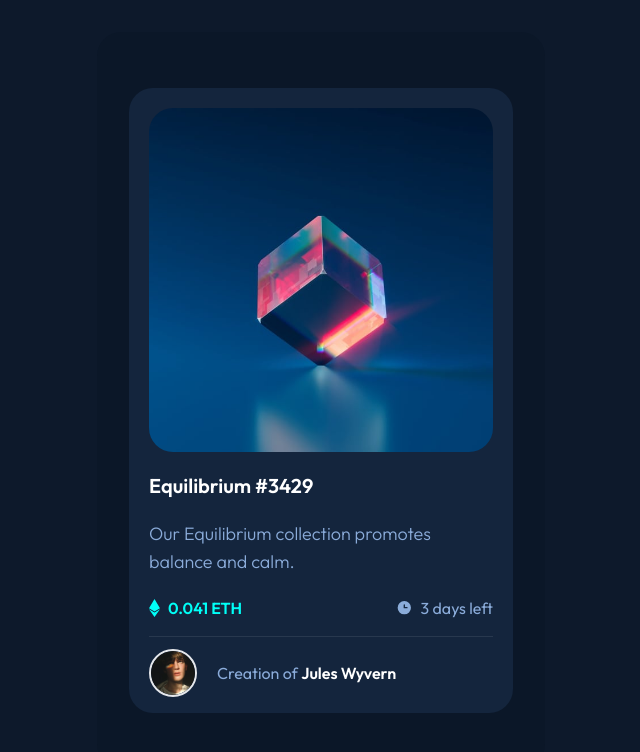
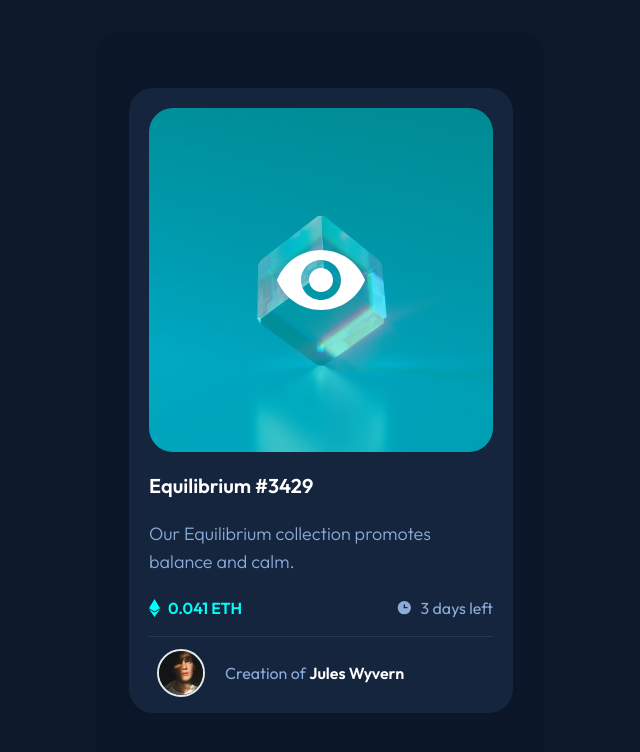
Before and after one commit to krystiano13/nft_card_preview, a website: page index.html in a window 1280 px wide. Shown: the whole page, without its empty margins (319-959 px from the left). Drawn offline with Linux system fonts and the light colour scheme.

Commit message:
create img hover result

```diff
--- a/index.html
+++ b/index.html
@@ -11,7 +11,12 @@
     <main class="w-full h-maximum bg-veryDarkBlue-100 flex justify-center items-center" >
         <div class="w-103 max-[500px]:w-[95vw] h-103 max-[500px]:h-[650px] bg-veryDarkBlue-50 flex justify-center items-center rounded-3xl" id="wrapper">
             <div class="w-102 max-[500px]:w-[93vw] max-[500px]:h-[640px] bg-veryDarkBlue-200 rounded-3xl p-5 flex flex-col justify-evenly" id="content">
-                <img class="rounded-3xl w-full h-auto" src="./images/image-equilibrium.jpg" alt="equilibrium logo" />
+                <div class="relative">
+                    <section class="flex justify-center items-center w-full h-full bg-cyan bg-opacity-50 absolute rounded-3xl">
+                        <img class="w-24 h-auto" src="./images/icon-view.svg" alt="eye icon" />
+                    </section>
+                    <img class="rounded-3xl w-full h-auto" src="./images/image-equilibrium.jpg" alt="equilibrium logo" />
+                </div>
                 <h1 class="font-outfit font-semibold text-white text-xl m-5 ml-0">Equilibrium #3429</h1>
                 <p class="font-outfit font-light text-softBlue m-5 ml-0 mt-0 text-lg">Our Equilibrium collection promotes balance and calm.</p>
                 <section class="flex justify-between items-center">
@@ -25,9 +30,9 @@
                     </div>
                 </section>
                 <div class="mt-4 mb-4" id="separator"></div>
-                <div class="flex justify-start items-center h-10">
+                <div class="flex justify-start items-center h-10 p-2">
                     <img src="./images/image-avatar.png" alt="avatar" class="block w-[3rem] h-auto border-2 rounded-full" />
-                    <p class="font-outfit text-softBlue ml-5">Creation of <span class="text-white font-semibold">Jules Wyvern</span></p>
+                    <p class="font-outfit text-softBlue ml-5">Creation of <span class="transition text-white font-semibold cursor-pointer hover:text-cyan">Jules Wyvern</span></p>
                 </div>
             </div>
         </div>
```
Also changed, not shown: global.css.
